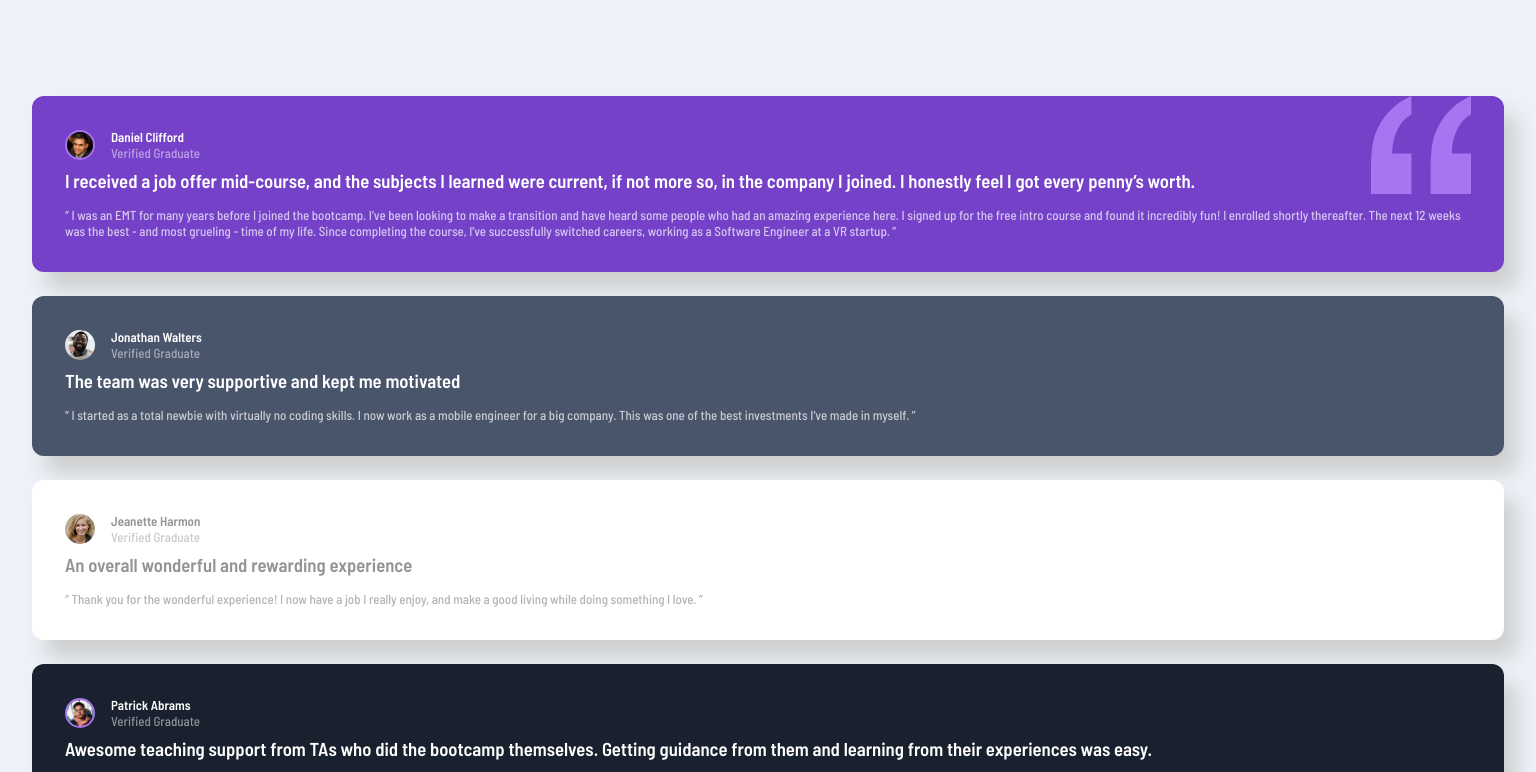
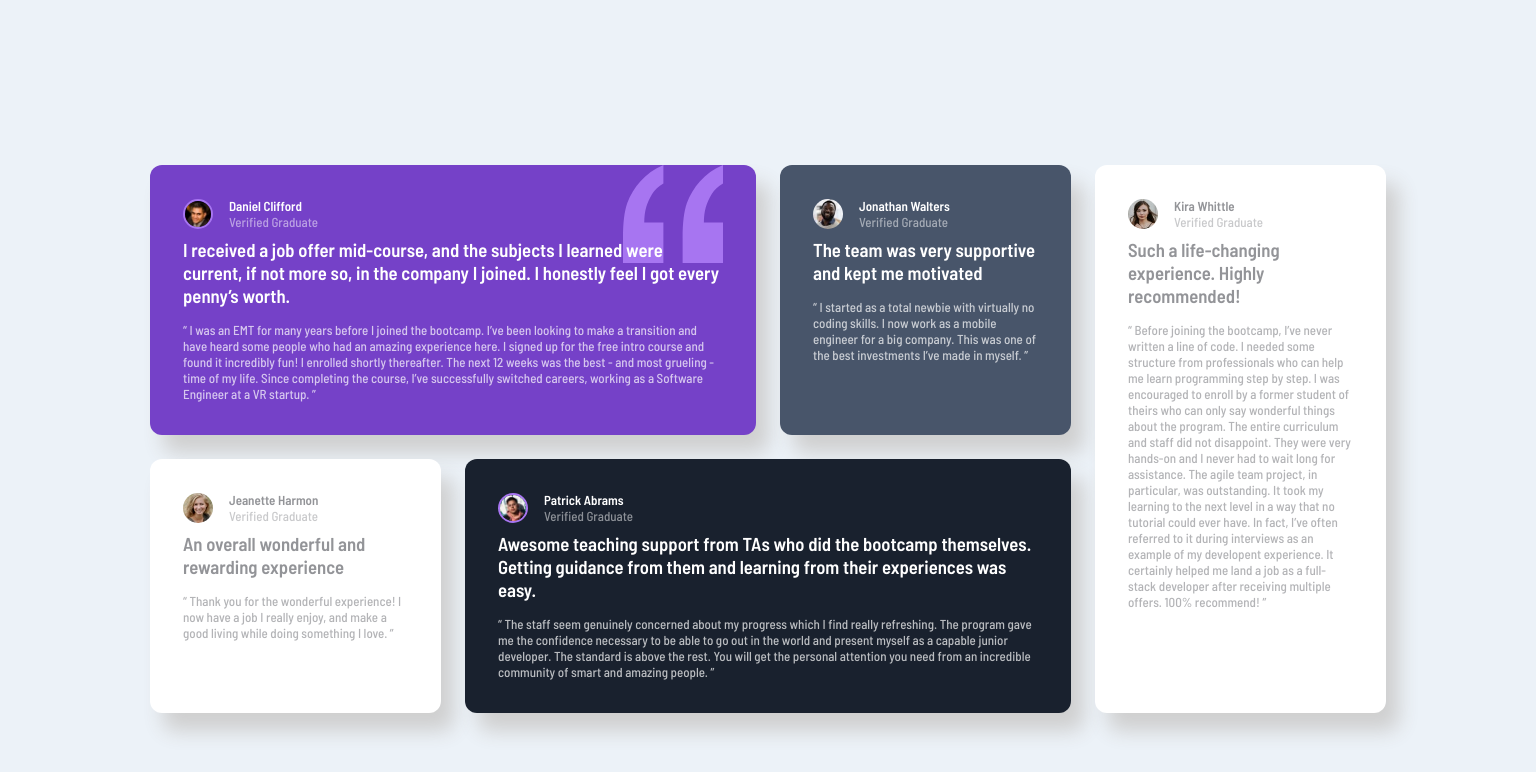
Before and after one commit to LuzSallietti/nucba-testimonies_grid, a plain HTML site: page index.html in a window 1536 px wide. Shown: the top 772 px of the page. Drawn offline with Linux system fonts and the light colour scheme.

Commit message:
desktop version

```diff
--- a/scss/styles.scss
+++ b/scss/styles.scss
@@ -25,15 +25,22 @@ main {
   grid-template-columns: 100%;
   grid-template-rows: auto;
   gap: 24px;
+  @media screen and (min-width: 1440px) {
+    padding: 165px 150px;
+    grid-template-columns: repeat(4, 1fr);
+  }
 }
 .card {
   padding: 33px;
   border-radius: 0.75rem;
-  box-shadow: 13px 18px 20px 0px rgba(207,207,207,1);
+  box-shadow: 13px 18px 20px 0px rgba(207, 207, 207, 1);
   &:nth-of-type(1) {
     background-color: $violet;
     position: relative;
     z-index: -2;
+    @media screen and (min-width: 1440px) {
+      grid-column: 1/3;
+    }
     & > :first-child {
       position: absolute;
       top: 0;
@@ -48,13 +55,23 @@ main {
   &:nth-of-type(3) {
     background-color: $white;
     color: $grey_text;
+    @media screen and (min-width: 1440px) {
+      grid-column: 1/2;
+    }
   }
   &:nth-of-type(4) {
     background-color: $black_blue;
+    @media screen and (min-width: 1440px) {
+      grid-column: 2/4;
+    }
   }
   &:nth-of-type(5) {
     background-color: $white;
     color: $grey_text;
+    @media screen and (min-width: 1440px) {
+      grid-column: 4/5;
+      grid-row: 1/3;
+    }
   }
   h3 {
     font-size: 18.7px;
@@ -99,7 +116,7 @@ main {
   border-radius: 100%;
 }
 footer {
-    color: $gray_blue;
-    width: 100%;
-    margin-bottom: 2rem;
+  color: $gray_blue;
+  width: 100%;
+  margin-bottom: 2rem;
 }
```
Also changed, not shown: css/styles.css, 1 other file.
